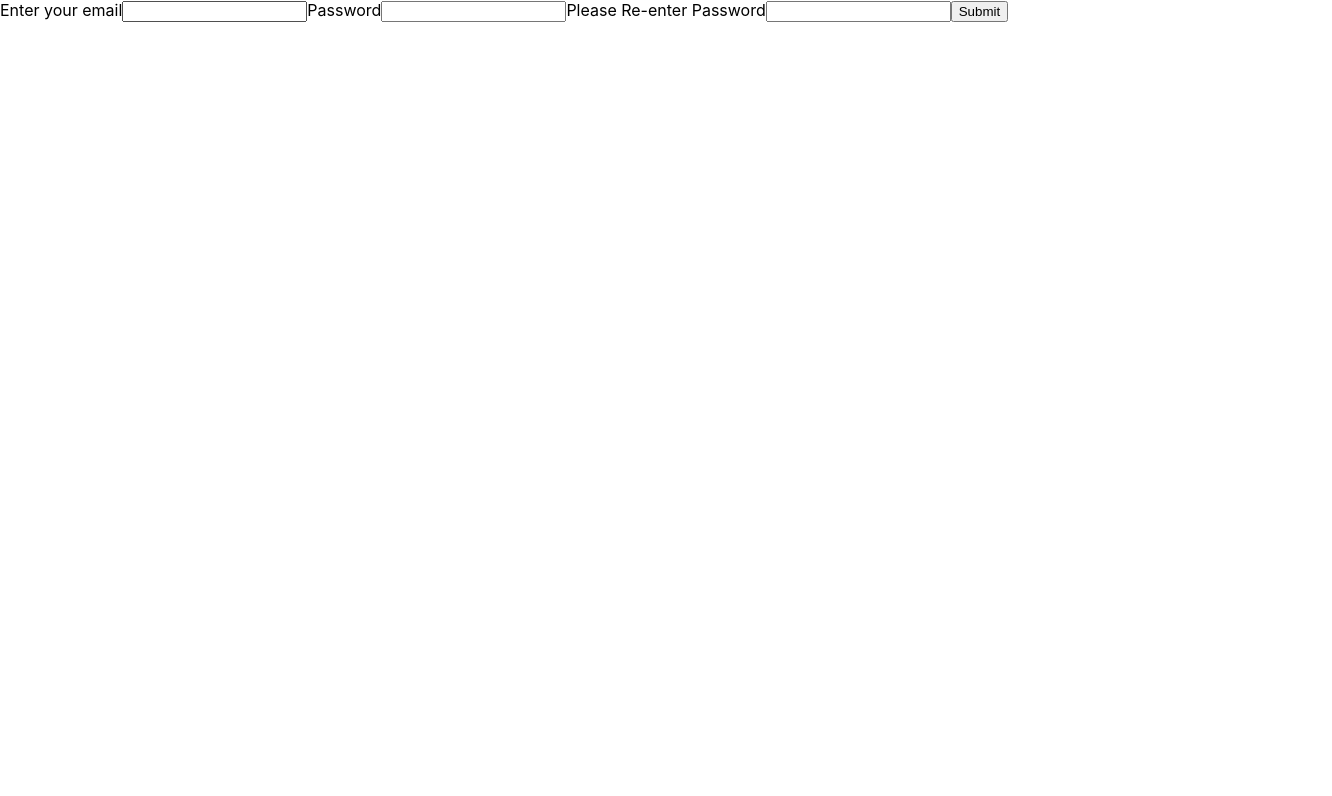
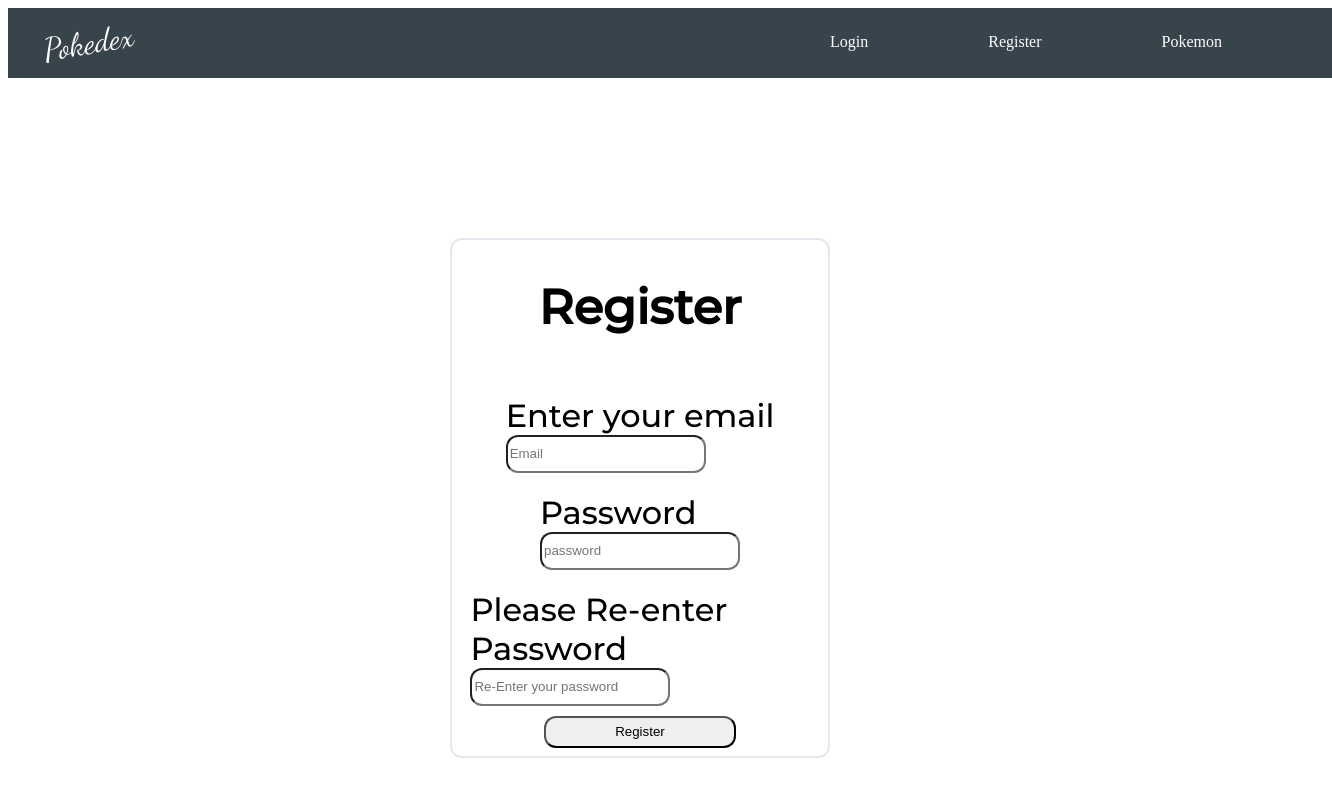
Before and after one commit to BotJB/TrackerClient, a React (Create React App) app: page /register in a window 1280 px wide. Shown: the top 796 px of the page, 1332 px wide, since content can reach past the window. Built offline with nearby package versions, Linux system fonts and the light colour scheme.

Commit message:
improved some UI and login component

```diff
--- a/public/index.html
+++ b/public/index.html
@@ -10,6 +10,11 @@
       content="Web site created using create-react-app"
     />
     <link rel="apple-touch-icon" href="%PUBLIC_URL%/logo192.png" />
+    <link href="https://fonts.googleapis.com/css2?family=Oswald:wght@500;600&display=swap" rel="stylesheet">
+<link rel="preconnect" href="https://fonts.googleapis.com">
+<link rel="preconnect" href="https://fonts.gstatic.com" crossorigin>
+<link href="https://fonts.googleapis.com/css2?family=Dancing+Script&family=Montserrat:ital,wght@0,500;1,400&family=Oswald:wght@500;600&display=swap" rel="stylesheet">
+
     <!--
       manifest.json provides metadata used when your web app is installed on a
       user's mobile device or desktop. See https://developers.google.com/web/fundamentals/web-app-manifest/
--- a/src/App.js
+++ b/src/App.js
@@ -1,19 +1,22 @@
 import Login from './pages/Login'
-import Register from './pages/Register'
+import Register from './pages/Register';
 import Home from './pages/Home'
 import {BrowserRouter as Router, Routes,Route} from 'react-router-dom'
+import Nav from './components/Nav'
 
 
 function App() {
   return (
     <Router>
     <div className="App">
+    <Nav />
   <Routes>
     <Route path='/' exact element={<Login/>} />
     <Route path='/register' exact element={<Register/>} />
     <Route path='/home' exact element={<Home/>} />
 
   </Routes>
+
     </div>
     </Router>
   );
--- /dev/null
+++ b/src/components/Nav.css
@@ -0,0 +1,47 @@
+.logo{
+    font-family: 'Dancing Script', cursive;
+    font-size: 2rem;
+    margin: 5px;
+    color: white;
+    transform: rotate(-10deg);
+
+}
+.navbar{
+    position:sticky;
+    top:0;
+    height: 70px;
+    width: 100%;
+    opacity:0.8;
+    background-color: #07161F;
+    display: flex;
+    align-items: center;
+    justify-content: space-between;
+    padding: 0px 30px;
+    z-index: 5;
+
+}
+ul{
+    display: flex;
+    flex-direction: row;
+    justify-content: space-between;
+    align-items: center;
+    padding: 0px 20px;
+}
+.nav-links{
+
+    text-decoration: none;
+    list-style: none;
+    margin: 0px 30px;
+    color: white;
+    border-style: solid;
+    border-width: 0px 0px 2px 0px;
+    border-color: transparent;
+    transition:250ms;
+}
+
+.nav-links:hover{
+    border-color: white;
+    transition:250ms;
+    cursor: pointer;
+    font-size: 20px;
+}
--- /dev/null
+++ b/src/components/Nav.js
@@ -0,0 +1,17 @@
+import React from 'react'
+import './Nav.css'
+import {Link} from 'react-router-dom'
+const Nav = () => {
+  return (
+    <nav className='navbar'>
+       <span className='logo'>Pokedex</span>
+        <ul>
+            <li className='nav-links'><Link className='nav-links' to='/'>Login</Link></li>
+            <li className='nav-links'><Link className='nav-links'  to='/register'>Register</Link></li>
+            <li className='nav-links'><Link className='nav-links'  to='/home'>Pokemon</Link></li>
+        </ul>
+    </nav>
+  )
+}
+
+export default Nav
--- a/src/features/authService.js
+++ b/src/features/authService.js
@@ -15,9 +15,13 @@ const register=async (userData)=>{
 
 const login=async(userData)=>{
   const response=await axios.post(urlLogin,userData)
-  if(response.data){
-    localStorage.setItem('user',JSON.stringify(response.data))
+  //to check if the user exists
+  if(response.data.message=='User not found'){
+    return
   }
+  else{ localStorage.setItem('user',JSON.stringify(response.data))}
+
+
   return response.data
 }
 
--- a/src/index.css
+++ /dev/null
@@ -1,13 +0,0 @@
-body {
-  margin: 0;
-  font-family: -apple-system, BlinkMacSystemFont, 'Segoe UI', 'Roboto', 'Oxygen',
-    'Ubuntu', 'Cantarell', 'Fira Sans', 'Droid Sans', 'Helvetica Neue',
-    sans-serif;
-  -webkit-font-smoothing: antialiased;
-  -moz-osx-font-smoothing: grayscale;
-}
-
-code {
-  font-family: source-code-pro, Menlo, Monaco, Consolas, 'Courier New',
-    monospace;
-}
--- a/src/index.js
+++ b/src/index.js
@@ -1,6 +1,5 @@
 import React from 'react';
 import ReactDOM from 'react-dom/client';
-import './index.css';
 import App from './App';
 import store from './app/store'
 import { Provider } from 'react-redux';
--- a/src/pages/Home.js
+++ b/src/pages/Home.js
@@ -1,5 +1,4 @@
 import React,{useEffect,useState} from 'react'
-
 const Home = () => {
 const [pokemon,setPokemon]=useState({
   name:'',
@@ -8,30 +7,73 @@ const [pokemon,setPokemon]=useState({
   height:'',
   weight:''
 })
+//to setup the search Item
+const [search,setSearch]=useState('')
+
+//function to handle
+const handleChange=(e)=>{
+  setSearch(prev=>({
+    [e.target.name]:e.target.value
+  }))
+}
 
 
-useEffect(()=>{
 const getData=async()=>{
-  const response=await fetch('https://pokeapi.co/api/v2/pokemon/pikachu')
+  const response=await fetch(`https://pokeapi.co/api/v2/pokemon/${search.search}`)
   const json=await response.json()
-  console.log(json)
+  console.log(json.abilities[0].ability.name)
   setPokemon({
     name:json.name,
     img:json.sprites.other.dream_world.front_default,
-    abilites:json.abilities,
+    abilities:json.abilities,
     height:json.height,
     weight:json.weight
   })
+  console.log(json.abilities)
 }
-getData()
-},[])
-console.log(pokemon)
+
+if(localStorage.getItem('user')){
   return (
-    <div>
+    <div className='container'>
+       <div className="search-bar">
+   <input type="text" name="search" onChange={handleChange} />
+   <input type="Submit" onClick={getData} />
+   </div>
 
+      <div className="wrapper">
+     <div className="pokemon-container">
+  <div className="pokemon-intro">
+  <img src={pokemon.img} alt="" />
+    <h3>Name:{pokemon.name}</h3>
+    <p>Abilities:{pokemon.abilities?.map(item=>{
+      return(
+        <span>{item.ability.name}</span>
+
+      )
+    })}</p>
+  </div>
+    <div className="pokemon-info">
+     <h4>More Info</h4>
+     <p>Height: {pokemon.height}</p>
+     <p>Weight:{pokemon.weight}</p>
+     </div>
+    </div>
+   </div>
 
     </div>
   )
 }
+else {
+  return(
+    <h2>You need to Login first to access or incorrect login detials</h2>
+  )
+}
+
+
+
+
+
+
+}
 
 export default Home
--- /dev/null
+++ b/src/pages/Login.css
@@ -0,0 +1,54 @@
+.container{
+    display: flex;
+    flex-direction: column;
+    justify-content: center;
+    width: 30%;
+    margin:auto;
+    align-items: center;
+    margin-top:10rem;
+    font-family: 'Montserrat', sans-serif;
+    box-shadow: inset 0 0 0 2px #e3e8ee;
+    font-size: 2rem;
+    border-radius: 12px;
+}
+.container img{
+    display: flex;
+    justify-content: center;
+
+}
+.login-form{
+    display: flex;
+    flex-direction: column;
+    align-items: center;
+    padding: 10px;
+
+
+}
+.login-form input{
+    width: 12rem;
+    height: 2rem;
+    border-radius: 12px;
+}
+
+.login-form div{
+    display: flex;
+    flex-direction: column;
+    padding: 10px;
+}
+button{
+    width: 12rem;
+    height: 2rem;
+    border-radius: 12px;
+}
+span{
+    display: flex;
+    font-size: 20px;
+}
+.pokemon-info{
+    font-size: 20px;
+}
+.search-bar{
+    display: flex;
+    margin: 10px;
+    justify-content: center;
+}
--- a/src/pages/Login.js
+++ b/src/pages/Login.js
@@ -2,6 +2,8 @@ import React,{useState,useEffect} from 'react'
 import { useSelector,useDispatch } from 'react-redux'
 import { useNavigate } from 'react-router-dom'
 import { reset,login } from '../features/auth'
+import { Link } from "react-router-dom";
+import './Login.css'
 const Login = () => {
   const [userDetails,setUserDetials]=useState({
     email:'',
@@ -37,20 +39,41 @@ dispatch(login(userData))
 
 }
 
-console.log(userDetails)
+if(localStorage.getItem('user')){
+ return (
+  <div>
+    <h3>You are already logged In</h3>
+    <p>Return to search your favourite pokemon<Link to="/home">Go</Link></p>
+  </div>
+ )
+}
+else{
   return (
-    <div>
+    <div className="container">
+<h2 className="login-title">Log in</h2>
 
-      <form>
-   <label >Email</label>
-   <input type="text" name='email' id='email'onChange={onChange}/>
-   <label htmlFor="password">Password</label>
-   <input type="text" name='password' id='password' onChange={onChange}/>
-   <input type="submit" onClick={handleSubmit} />
+<form className="login-form">
+  <div>
+    <label for="name">Name </label>
+    <input type="text" name='email' placeholder='Email' id='email'onChange={onChange}/>
+  </div>
 
-      </form>
-    </div>
+  <div>
+    <label for="password">Password </label>
+    <input type="text" name='password' id='password' placeholder='Password' onChange={onChange}/>
+  </div>
+
+  <button className="btn btn--form" type="submit" value="Log in" onClick={handleSubmit}>
+    Log in
+  </button>
+</form>
+</div>
   )
 }
 
+}
+
+
+
+
 export default Login
--- a/src/pages/register.js
+++ b/src/pages/register.js
@@ -1,6 +1,6 @@
 import React,{useState,useEffect} from 'react'
 import { useSelector, useDispatch } from 'react-redux'
-import { useNavigate } from 'react-router-dom'
+import { useNavigate,Link } from 'react-router-dom'
 import {register,reset} from '../features/auth'
 const Register = () => {
 const [formData,setFormData]=useState({
@@ -47,18 +47,39 @@ const handleSubmit=(e)=>{
   dispatch(register(userData))
 
 }
+if(localStorage.getItem('user')){
+  return(
+    <h2>You are already logged In. Log Out to register<Link to='/home'>Go back to searching pokemon</Link></h2>
+  )
+}
   return (
-    <form >
+    <div className="container">
+      <h2 className="login-title">Register</h2>
+    <form className='login-form'>
+      <div>
       <label htmlFor="email">Enter your email</label>
-      <input type="text" name='email' id='email' onChange={onChange} />
+      <input type="text" name='email' id='email' placeholder='Email' onChange={onChange} />
+      </div>
+      <div>
       <label htmlFor="password">Password</label>
-      <input type="text" name='password' id='password' onChange={onChange} />
+      <input type="text" name='password' id='password' placeholder='password' onChange={onChange} />
+      </div>
+      <div>
       <label htmlFor="repassword">Please Re-enter Password</label>
-      <input type="text" name='repassword' id='repassword' onChange={onChange} />
-      <input type="submit" onClick={handleSubmit} />
+      <input type="text" name='repassword' id='repassword' placeholder='Re-Enter your password' onChange={onChange} />
+      </div>
+      <button className="btn btn--form" type="submit"  value="Log in" onClick={handleSubmit}>
+        Register </button>
 
     </form>
+    </div>
   )
 }
 
+
+
+
+
+
+
 export default Register
```
